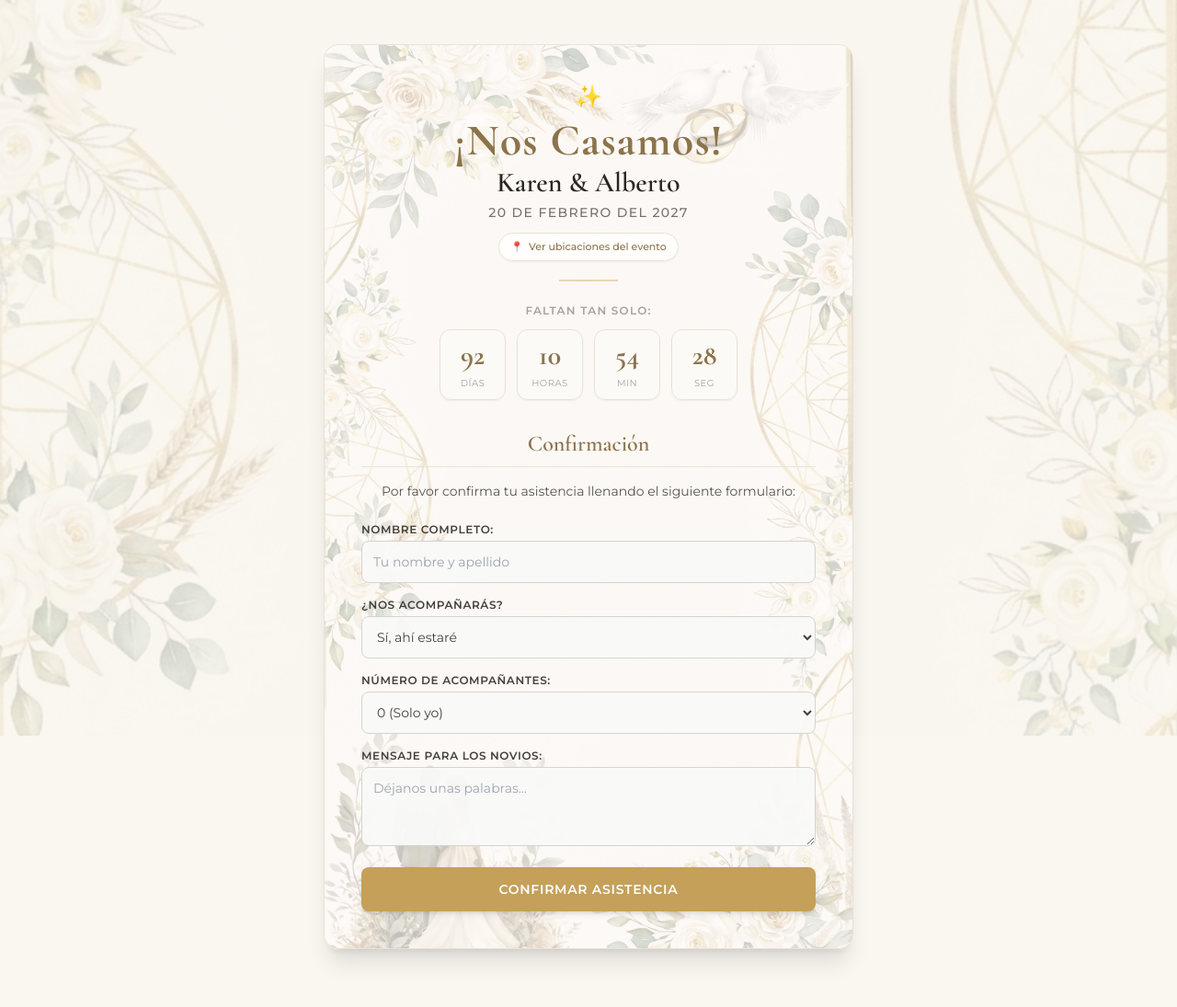
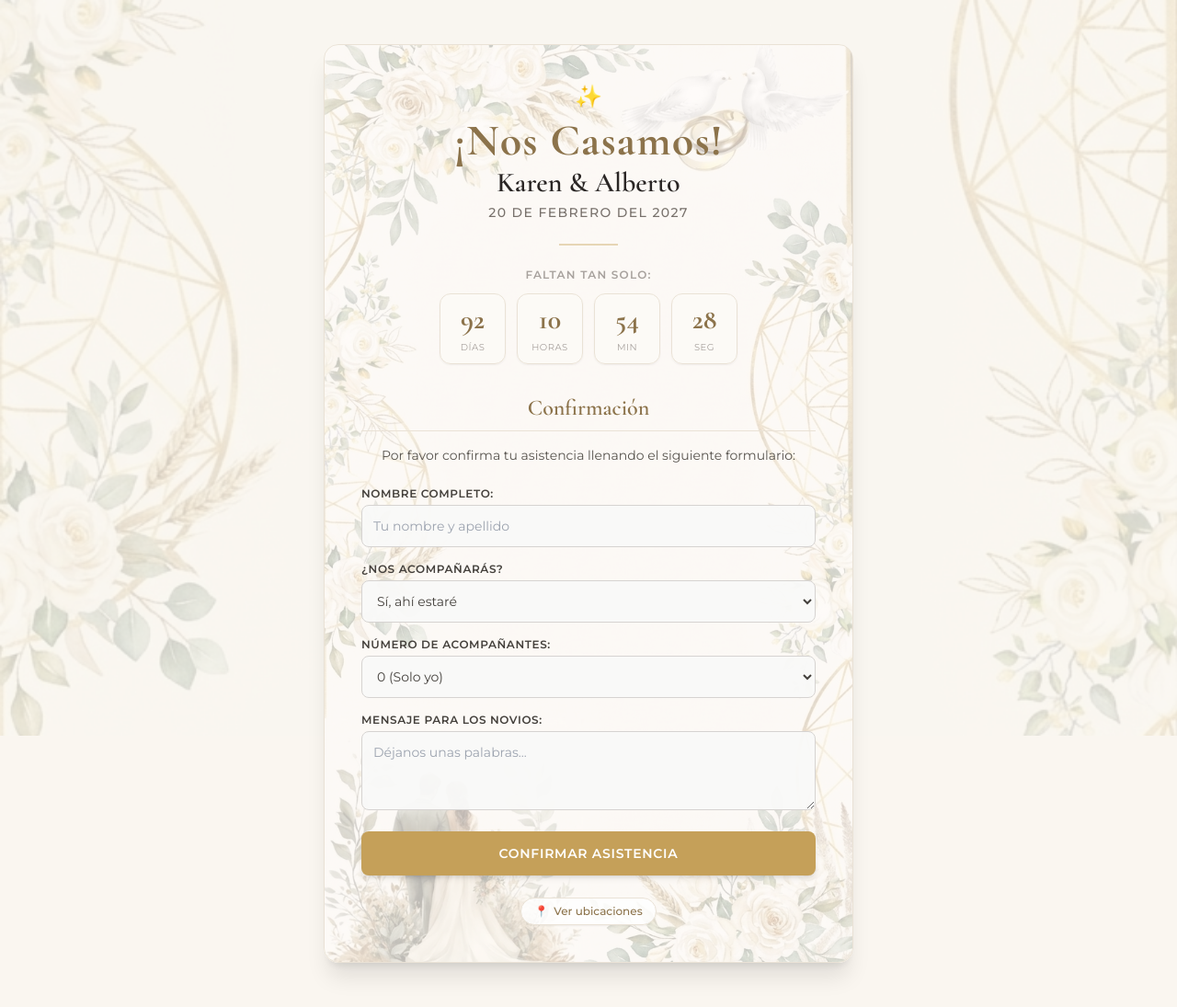
Before and after one commit to nuestraboda022027-afk/index.html, a plain HTML site: page index.html in a window 1280 px wide. Shown: the whole page at 92% size. Drawn offline with nearby package versions, Linux system fonts and the light colour scheme.

Commit message:
Update index.html

```diff
--- a/index.html
+++ b/index.html
@@ -99,16 +99,7 @@
             <div id="vista-inicial">
                 <h1 class="font-garamond text-4xl sm:text-5xl text-dorado tracking-wide mb-1 font-bold">¡Nos Casamos!</h1>
                 <div class="font-garamond text-2xl sm:text-3xl text-stone-800 font-semibold mb-1">Karen & Alberto</div>
-                <div class="text-xs sm:text-sm tracking-widest text-stone-500 uppercase mb-3 font-medium">20 de Febrero del 2027</div>
-
-                <!-- Botón discreto de acceso rápido a ubicaciones -->
-                <div class="mb-5">
-                    <button type="button" id="btn-ver-ubicaciones"
-                            class="inline-flex items-center gap-1.5 text-[11px] font-medium text-dorado hover:text-doradoOscuro bg-white/80 hover:bg-white border border-bordeCrema px-3 py-1.5 rounded-full shadow-sm transition cursor-pointer">
-                        <span>📍</span>
-                        <span>Ver ubicaciones del evento</span>
-                    </button>
-                </div>
+                <div class="text-xs sm:text-sm tracking-widest text-stone-500 uppercase mb-6 font-medium">20 de Febrero del 2027</div>
 
                 <!-- División Decorativa -->
                 <div class="w-16 h-0.5 bg-doradoClaro/40 mx-auto mb-6"></div>
@@ -187,6 +178,15 @@
                             class="w-full bg-doradoClaro hover:bg-dorado text-white py-3.5 px-4 rounded-lg font-semibold text-sm tracking-wider uppercase shadow-md transition duration-300 cursor-pointer">
                         Confirmar Asistencia
                     </button>
+
+                    <!-- Botón pequeño debajo del botón de confirmar para ver ubicaciones -->
+                    <div class="pt-2 text-center">
+                        <button type="button" id="btn-ver-ubicaciones"
+                                class="inline-flex items-center gap-1.5 text-xs font-medium text-dorado hover:text-doradoOscuro bg-white/85 hover:bg-white border border-bordeCrema px-3.5 py-1.5 rounded-full shadow-sm transition cursor-pointer">
+                            <span>📍</span>
+                            <span>Ver ubicaciones</span>
+                        </button>
+                    </div>
                 </form>
             </div>
 
@@ -207,7 +207,7 @@
                 <!-- Tarjeta Ceremonia Religiosa -->
                 <div class="bg-cremaTarjeta/95 border border-bordeCrema rounded-xl p-5 mb-6 text-center shadow-sm">
                     <div class="text-3xl mb-1">⛪</div>
-                    <div class="font-garamond text-2xl font-bold text-stone-800">Misa</div>
+                    <div class="font-garamond text-2xl font-bold text-stone-800">Ceremonia Religiosa</div>
                     <div class="text-sm font-semibold text-doradoClaro mt-1 mb-3">5:00 PM — Catedral de Azcapotzalco</div>
 
                     <a href="https://maps.app.goo.gl/KR95mtgS8DBwp7xR6" target="_blank" rel="noopener noreferrer"
@@ -226,7 +226,7 @@
                 <!-- Tarjeta Recepción / Salón -->
                 <div class="bg-cremaTarjeta/95 border border-bordeCrema rounded-xl p-5 mb-6 text-center shadow-sm">
                     <div class="text-3xl mb-1">🥂</div>
-                    <div class="font-garamond text-2xl font-bold text-stone-800">Recepción / Salón de eventos "Rey Maxtla"</div>
+                    <div class="font-garamond text-2xl font-bold text-stone-800">Recepción / Salón</div>
                     <div class="text-sm font-semibold text-doradoClaro mt-1 mb-3">6:30 PM</div>
 
                     <a href="https://maps.app.goo.gl/eZmyhKJj6VrdSP1Z7" target="_blank" rel="noopener noreferrer"
```
